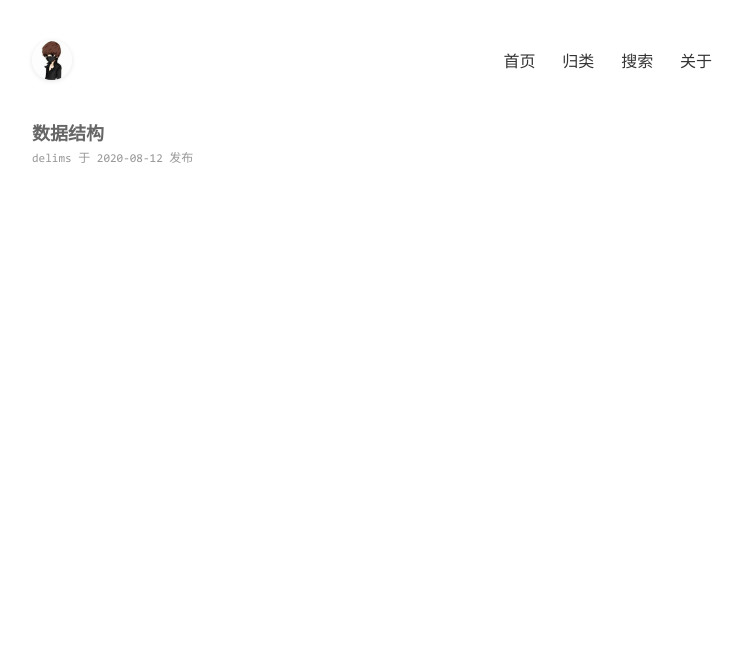
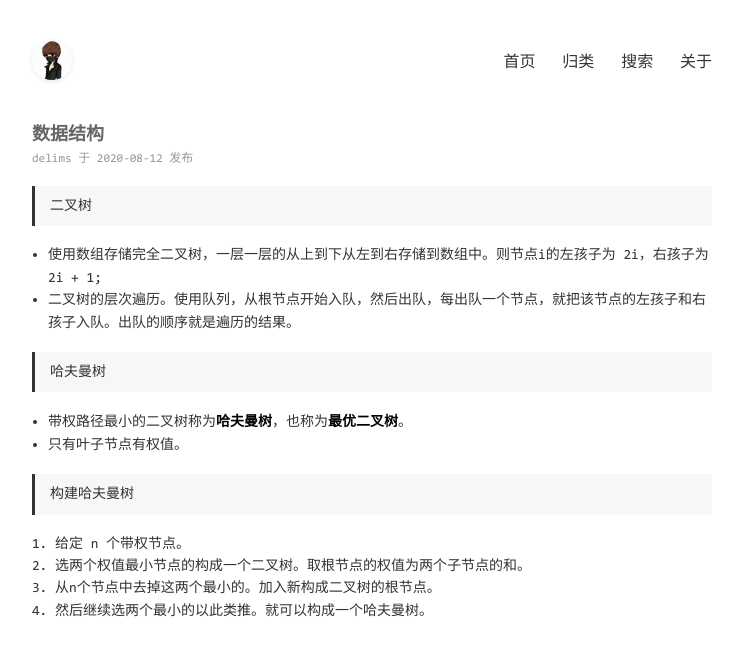
Before and after one commit to delims/delims.github.io, a Jekyll site: the page built from _posts/2020-08-12-数据结构.md, in a window 1280 px wide. Shown: the top 656 px of the page, without its empty margins (268-1011 px from the left). Built offline with Jekyll 4.4.1, drawn with Linux system fonts in a browser that asks for light colours.

Commit message:
数据结构

```diff
--- a/_posts/2020-08-12-数据结构.md
+++ b/_posts/2020-08-12-数据结构.md
@@ -3,3 +3,21 @@ layout: post
 author: delims
 categories: iOS
 ---
+
+> 二叉树
+
+- 使用数组存储完全二叉树，一层一层的从上到下从左到右存储到数组中。则节点i的左孩子为 2i，右孩子为 2i + 1;
+- 二叉树的层次遍历。使用队列，从根节点开始入队，然后出队，每出队一个节点，就把该节点的左孩子和右孩子入队。出队的顺序就是遍历的结果。
+
+
+> 哈夫曼树
+
+- 带权路径最小的二叉树称为**哈夫曼树**，也称为**最优二叉树**。
+- 只有叶子节点有权值。
+
+> 构建哈夫曼树
+
+1. 给定 n 个带权节点。
+2. 选两个权值最小节点的构成一个二叉树。取根节点的权值为两个子节点的和。
+3. 从n个节点中去掉这两个最小的。加入新构成二叉树的根节点。
+4. 然后继续选两个最小的以此类推。就可以构成一个哈夫曼树。
```
